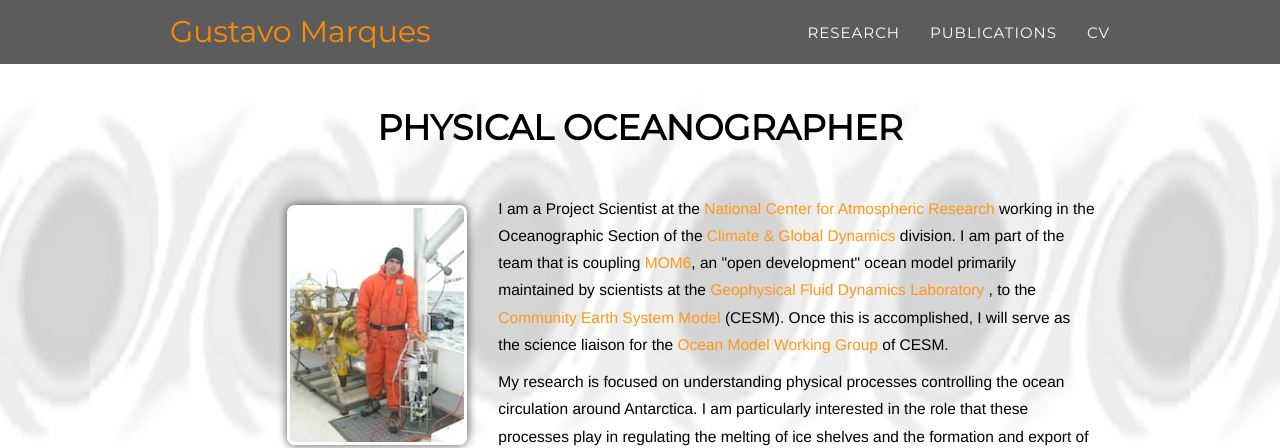
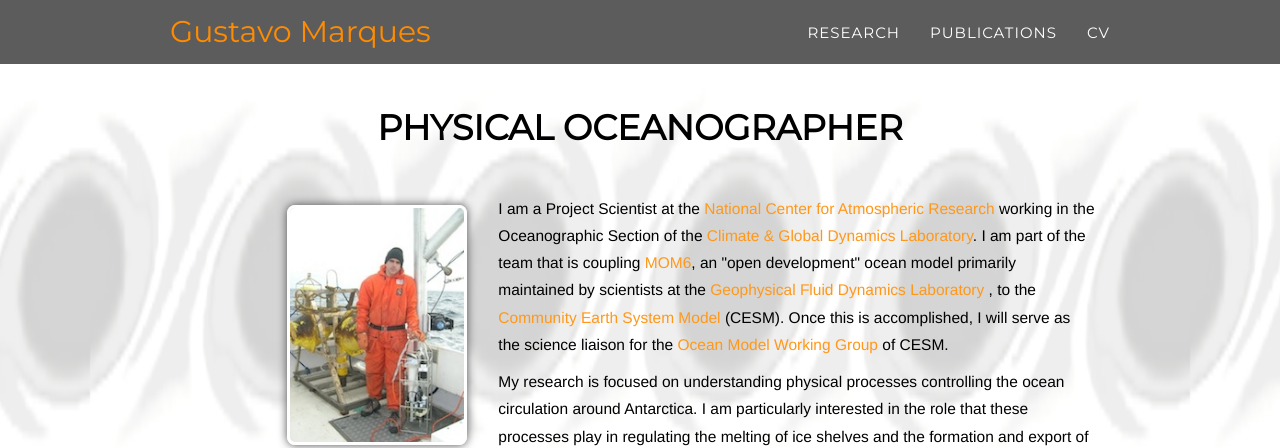
Before and after one commit to gustavo-marques/gustavo-marques.github.io, a Jekyll site: the page built from index.html, in a window 1280 px wide. Shown: the top 448 px of the page. Built offline with Jekyll 4.4.1, drawn with Linux system fonts in a browser that asks for light colours; nearby versions of some CDN libraries; some web fonts are replaced.

Commit message:
Replace division to laboratory

```diff
--- a/index.html
+++ b/index.html
@@ -12,7 +12,7 @@
                 </div>
                 <div class="col-lg-8">
 			<p style="text-align:left;">
-			I am a Project Scientist at the <a href="https://ncar.ucar.edu/" rel="external">National Center for Atmospheric Research</a> working in the Oceanographic Section of the <a href="https://www2.cgd.ucar.edu/" rel="external">Climate & Global Dynamics </a> division. I am part of the team that is coupling <a href="https://github.com/NOAA-GFDL/MOM6">MOM6</a>, an "open development" ocean model primarily maintained by scientists at the <a href="https://www.gfdl.noaa.gov/" rel="external">Geophysical Fluid Dynamics Laboratory </a>, to the <a href="http://www.cesm.ucar.edu/" rel="external"> Community Earth System Model </a> (CESM). Once this is accomplished, I will serve as the science liaison for the <a href="http://www.cesm.ucar.edu/working_groups/Ocean/" rel="external"> Ocean Model Working Group</a> of CESM.
+			I am a Project Scientist at the <a href="https://ncar.ucar.edu/" rel="external">National Center for Atmospheric Research</a> working in the Oceanographic Section of the <a href="https://www.cgd.ucar.edu/" rel="external">Climate & Global Dynamics Laboratory</a>. I am part of the team that is coupling <a href="https://github.com/NOAA-GFDL/MOM6">MOM6</a>, an "open development" ocean model primarily maintained by scientists at the <a href="https://www.gfdl.noaa.gov/" rel="external">Geophysical Fluid Dynamics Laboratory </a>, to the <a href="http://www.cesm.ucar.edu/" rel="external"> Community Earth System Model </a> (CESM). Once this is accomplished, I will serve as the science liaison for the <a href="http://www.cesm.ucar.edu/working_groups/Ocean/" rel="external"> Ocean Model Working Group</a> of CESM.
 
 			<p style="text-align:left;">
 	                My research is focused on understanding physical processes controlling the ocean circulation around Antarctica. I am particularly interested in the role that these processes play in regulating the melting of ice shelves and the formation and export of bottom water. I approach these problems by relying on idealized and realistic numerical model simulations that are constrained by observations and theory.
```
